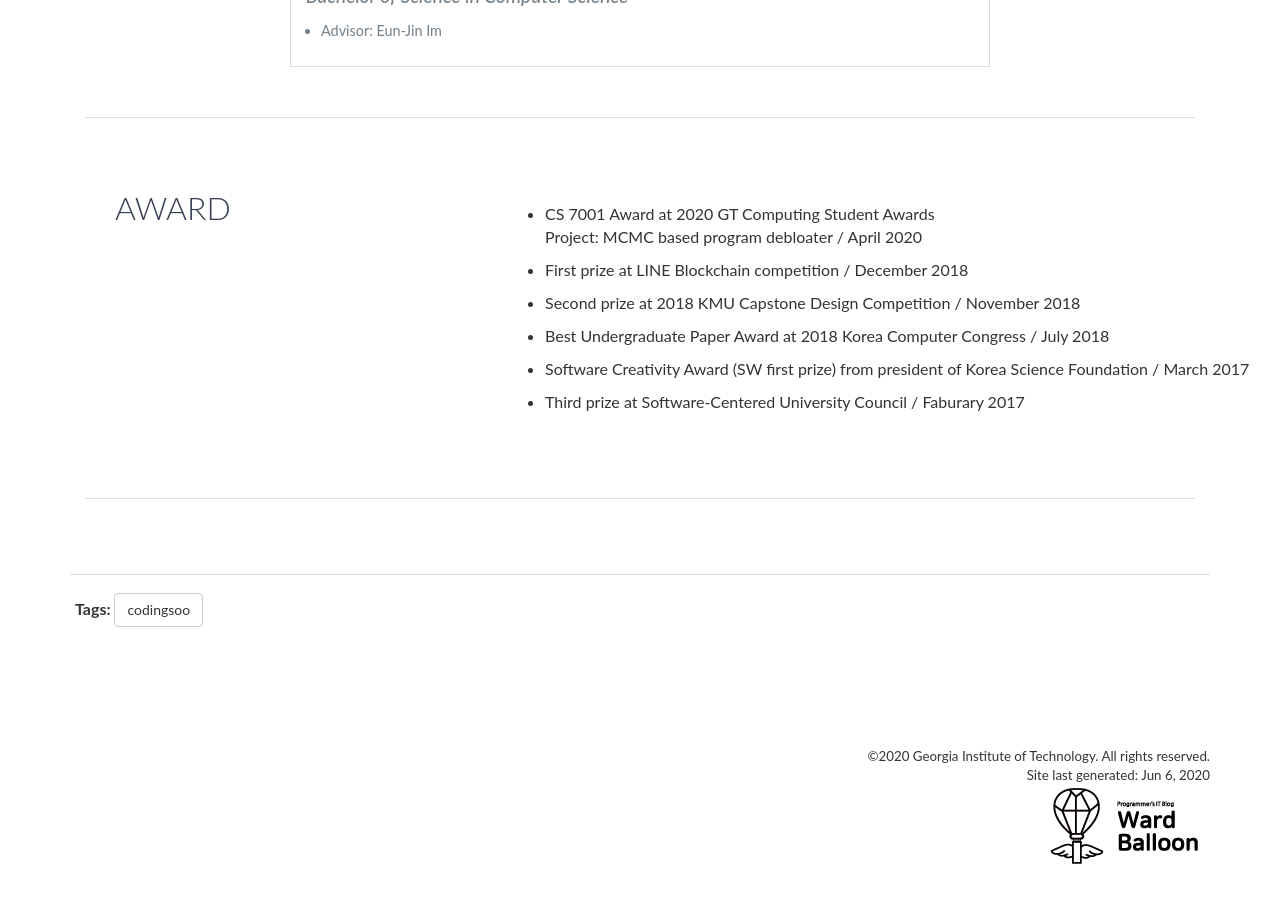
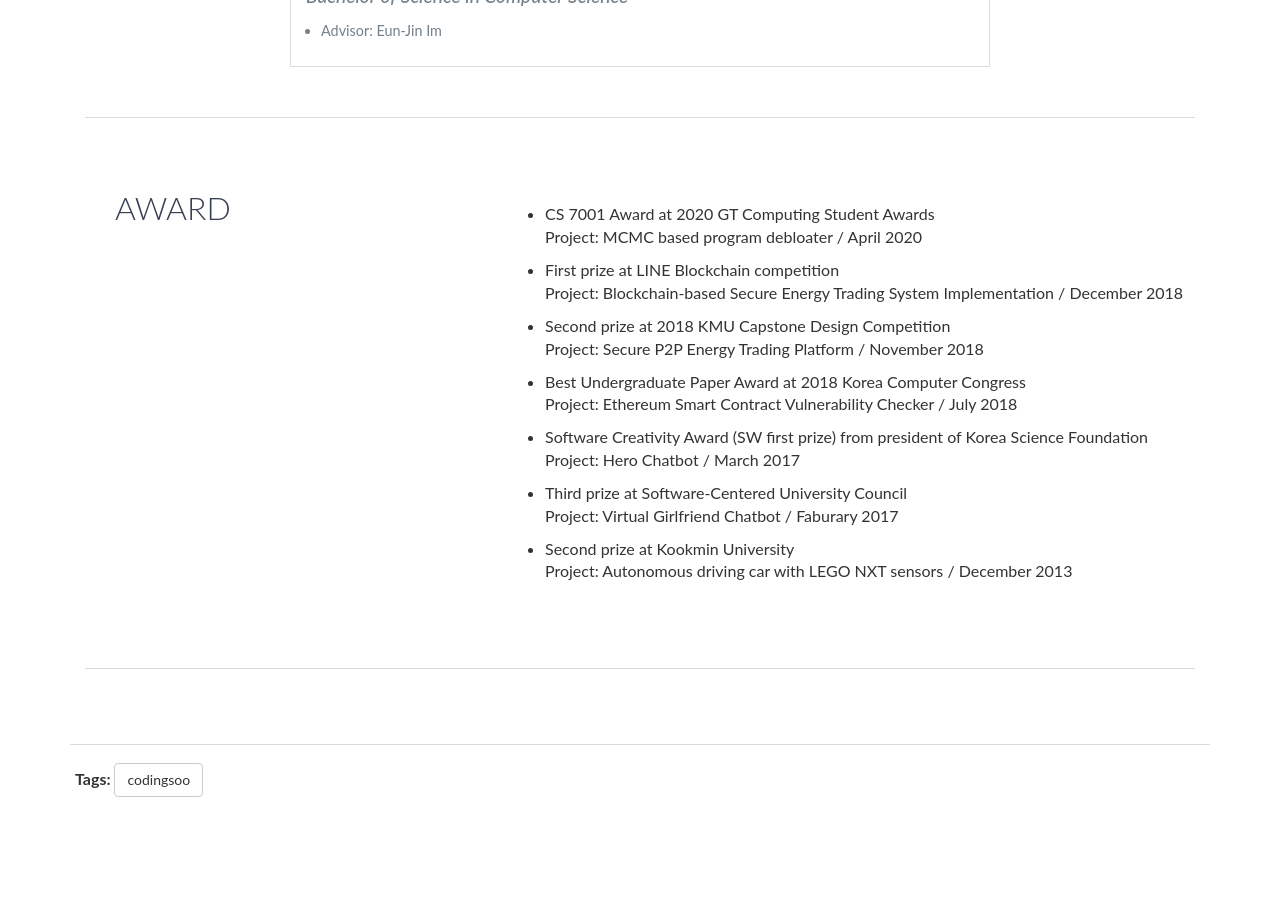
Before and after one commit to codingsoo/codingsoo.github.io1, a Jekyll site: the page built from index.html, in a window 1280 px wide and 900 px high, scrolled down 3963 px. Built offline with Jekyll 4.4.1, drawn with Linux system fonts in a browser that asks for light colours; nearby versions of some CDN libraries; comment, search, counter and statistics services are not loaded.

Commit message:
award UI test2

```diff
--- a/index.html
+++ b/index.html
@@ -202,12 +202,34 @@ hide_editme: true
                             </div>
                             <div class="col-md-8">
                                 <ul>
-                                    <li>CS 7001 Award at 2020 GT Computing Student Awards <br>Project: MCMC based program debloater / April 2020</li>
-                                    <li>First prize at LINE Blockchain competition / December 2018</li>
-                                    <li>Second prize at 2018 KMU Capstone Design Competition / November 2018</li>
-                                    <li>Best Undergraduate Paper Award at 2018 Korea Computer Congress / July 2018</li>
-                                    <li>Software Creativity Award (SW first prize) from president of Korea Science Foundation / March 2017</li>
-                                    <li>Third prize at Software-Centered University Council / Faburary 2017</li>
+                                    <li>
+                                        CS 7001 Award at 2020 GT Computing Student Awards <br>
+                                        Project: MCMC based program debloater / April 2020
+                                    </li>
+                                    <li>
+                                        First prize at LINE Blockchain competition <br>
+                                        Project: Blockchain-based Secure Energy Trading System Implementation / December 2018
+                                    </li>
+                                    <li>
+                                        Second prize at 2018 KMU Capstone Design Competition <br>
+                                        Project: Secure P2P Energy Trading Platform / November 2018
+                                    </li>
+                                    <li>
+                                        Best Undergraduate Paper Award at 2018 Korea Computer Congress <br>
+                                        Project: Ethereum Smart Contract Vulnerability Checker / July 2018
+                                    </li>
+                                    <li>
+                                        Software Creativity Award (SW first prize) from president of Korea Science Foundation <br>
+                                        Project: Hero Chatbot / March 2017
+                                    </li>
+                                    <li>
+                                        Third prize at Software-Centered University Council <br>
+                                        Project: Virtual Girlfriend Chatbot / Faburary 2017
+                                    </li>
+                                    <li>
+                                        Second prize at Kookmin University <br>
+                                        Project: Autonomous driving car with LEGO NXT sensors / December 2013
+                                    </li>
                                 </ul>
                             </div>
                         </div>
```
